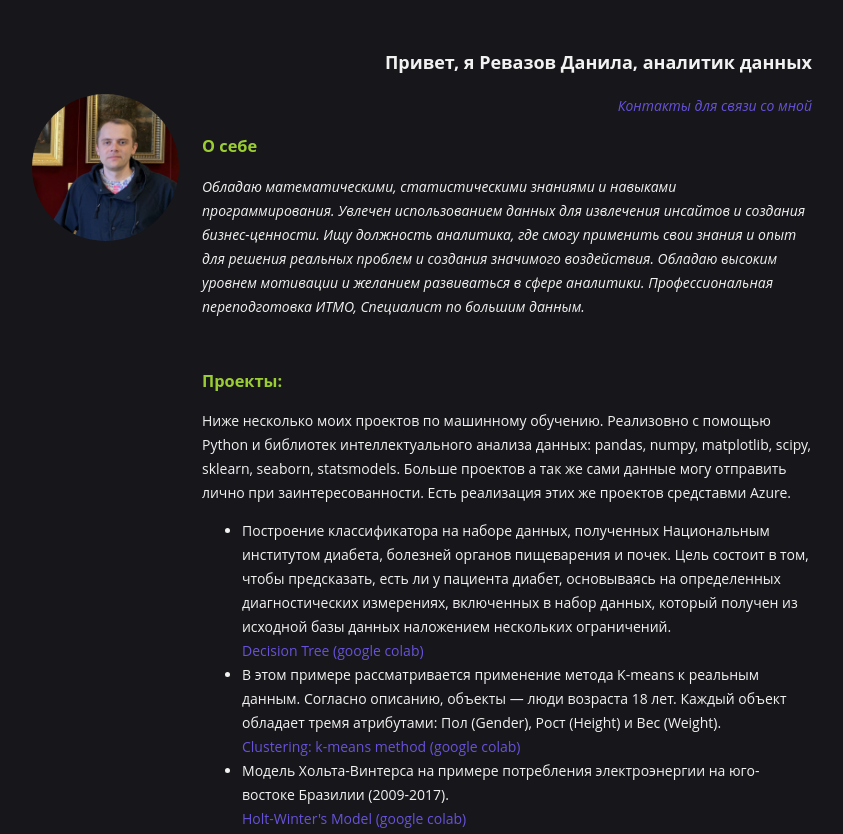
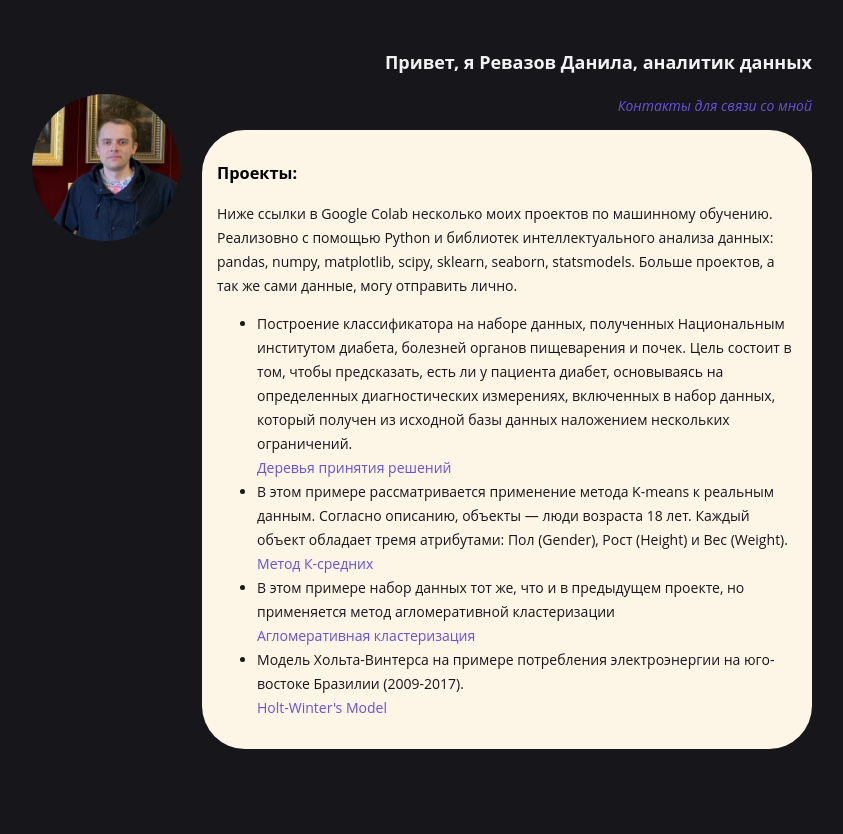
Before and after one commit to PushkinHub/DanilaRevazov, a plain HTML site: page index.html in a window 1280 px wide. Shown: the top 834 px of the page, without its empty margins (218-1061 px from the left). Drawn offline with Linux system fonts and the light colour scheme.

Commit message:
Add files via upload

```diff
--- a/index.html
+++ b/index.html
@@ -19,31 +19,31 @@
 
       <div class="about-content">
         <p style="text-align: right;"><a href="#contacts" ><i>Контакты для связи со мной</i></a></p>
-        <h3 class="yellow">О себе</h3>
-        <p style="margin-bottom: 50px;"><i>Обладаю математическими, статистическими знаниями и навыками программирования. Увлечен использованием данных для извлечения инсайтов и создания бизнес-ценности. Ищу должность аналитика, где смогу применить свои знания и опыт для решения реальных проблем и создания значимого воздействия. Обладаю высоким уровнем мотивации и желанием развиваться в сфере аналитики.
-          Профессиональная переподготовка ИТМО, Специалист по большим данным.</i></p>
 
-        <div>
-          <h3 class="yellow">Проекты:</h3>
-          <p>Ниже несколько моих проектов по машинному обучению.
+        <div class="project">
+          <h3 style="color: black;">Проекты:</h3>
+          <p>Ниже ссылки в Google Colab несколько моих проектов по машинному обучению.
             Реализовно с помощью Python и библиотек интеллектуального анализа данных:
             pandas, numpy, matplotlib, scipy, sklearn, seaborn, statsmodels.
-            Больше проектов а так же сами данные могу отправить лично при заинтересованности.
-            Есть реализация этих же проектов средставми Azure.</p>
+            Больше проектов, а так же сами данные, могу отправить лично.
+          </p>
           <ul>
             <li>Построение классификатора на наборе данных, полученных Национальным институтом диабета,
               болезней органов пищеварения и почек. Цель состоит в том, чтобы предсказать, есть ли у пациента диабет,
               основываясь на определенных диагностических измерениях, включенных в набор данных,
               который получен из исходной базы данных наложением нескольких ограничений.<br>
-              <a href="https://drive.google.com/file/d/15fv2ulJQkW4ZMipnz8LGsKG3SB8FHFSi/view?usp=sharing" target="_blank">Decision Tree (google colab)</a>
+              <a href="https://drive.google.com/file/d/15fv2ulJQkW4ZMipnz8LGsKG3SB8FHFSi/view?usp=sharing" target="_blank">Деревья принятия решений</a>
             </li>
             <li>В этом примере рассматривается применение метода K-means к реальным данным.
               Согласно описанию, объекты — люди возраста 18 лет.
               Каждый объект обладает тремя атрибутами: Пол (Gender), Рост (Height) и Вес (Weight).<br>
-              <a href="https://drive.google.com/file/d/1cWrguC3_5YYa1cs4jS77krCyadCoVC-o/view?usp=sharing" target="_blank">Clustering: k-means method (google colab)</a>
+              <a href="https://drive.google.com/file/d/1cWrguC3_5YYa1cs4jS77krCyadCoVC-o/view?usp=sharing" target="_blank">Метод К-средних</a>
+            </li>
+            <li>В этом примере набор данных тот же, что и в предыдущем проекте, но применяется метод агломеративной кластеризации<br>
+              <a href="https://drive.google.com/file/d/1HDZ7gSNQ6NHixcvinIPUOUEQUq7VH0SL/view?usp=share_link" target="_blank">Агломеративная кластеризация</a>
             </li>
             <li>Модель Хольта-Винтерса на примере потребления электроэнергии на юго-востоке Бразилии (2009-2017).<br>
-              <a href="https://drive.google.com/file/d/1ypiP0IiiwT-RIpZs-RJWuvUvU0k3EtjO/view?usp=sharing" target="_blank">Holt-Winter's Model (google colab)</a>
+              <a href="https://drive.google.com/file/d/1ypiP0IiiwT-RIpZs-RJWuvUvU0k3EtjO/view?usp=sharing" target="_blank">Holt-Winter's Model</a>
             </li>
           </ul>
         </div>
--- a/style.css
+++ b/style.css
@@ -15,6 +15,13 @@ dt {
 
 dd {
   text-decoration: underline;
+}
+
+.project {
+  color: #17161a;
+  background-color: oldlace;
+  padding: 15px;
+  border-radius: 7%;
 }
 
 .container {
```
